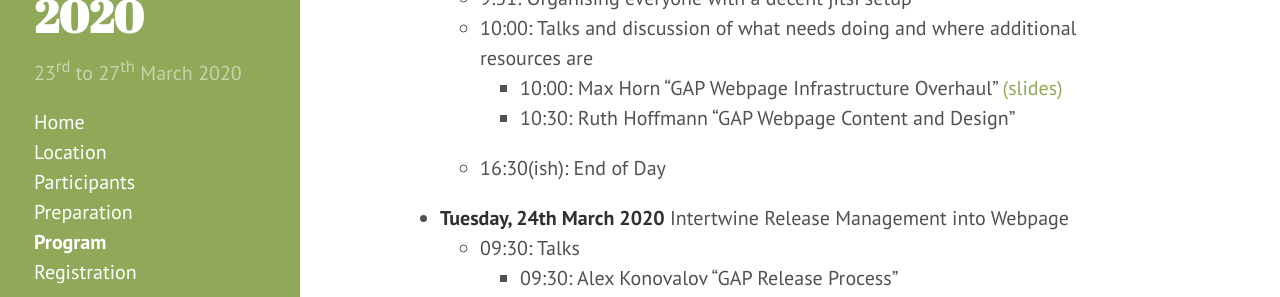
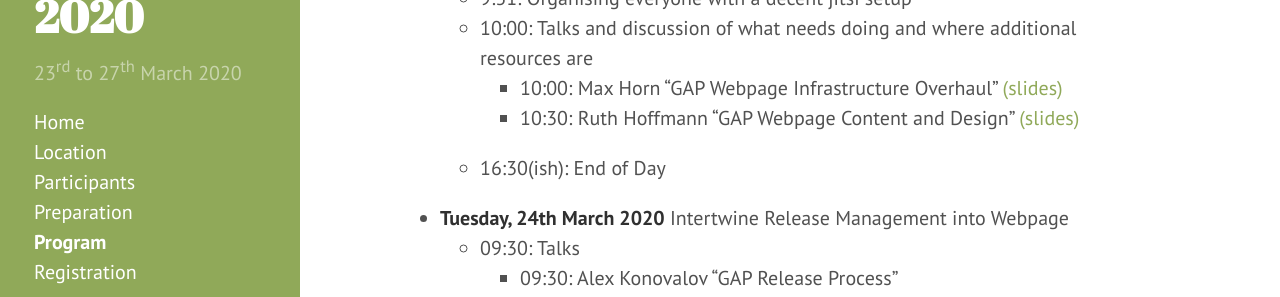
Before and after one commit to gapdays/gapdays2020-spring, a Jekyll site: the page built from program.md, in a window 1280 px wide and 900 px high, scrolled down 1027 px. Shown: the part 155-452 px from the top of the window. Built offline with Jekyll 4.4.1, drawn with Linux system fonts in a browser that asks for light colours.

Commit message:
added ruth's slides:

```diff
--- a/program.md
+++ b/program.md
@@ -36,7 +36,7 @@ Note that we have removed "fixed" meal times.
   - 9:31: Organising everyone with a decent jitsi setup
   - 10:00: Talks and discussion of what needs doing and where additional resources are
     - 10:00: Max Horn "GAP Webpage Infrastructure Overhaul" [(slides)]({{ site.baseurl }}/slides/Horn-Webpage-Infrastructure.pdf)
-    - 10:30: Ruth Hoffmann "GAP Webpage Content and Design"
+    - 10:30: Ruth Hoffmann "GAP Webpage Content and Design" [(slides)]({{ site.baseurl }}/slides/Hoffmann-Webpage-Contents.pdf)
   - 16:30(ish): End of Day
 
 - **Tuesday, 24th March 2020** Intertwine Release Management into Webpage
```
